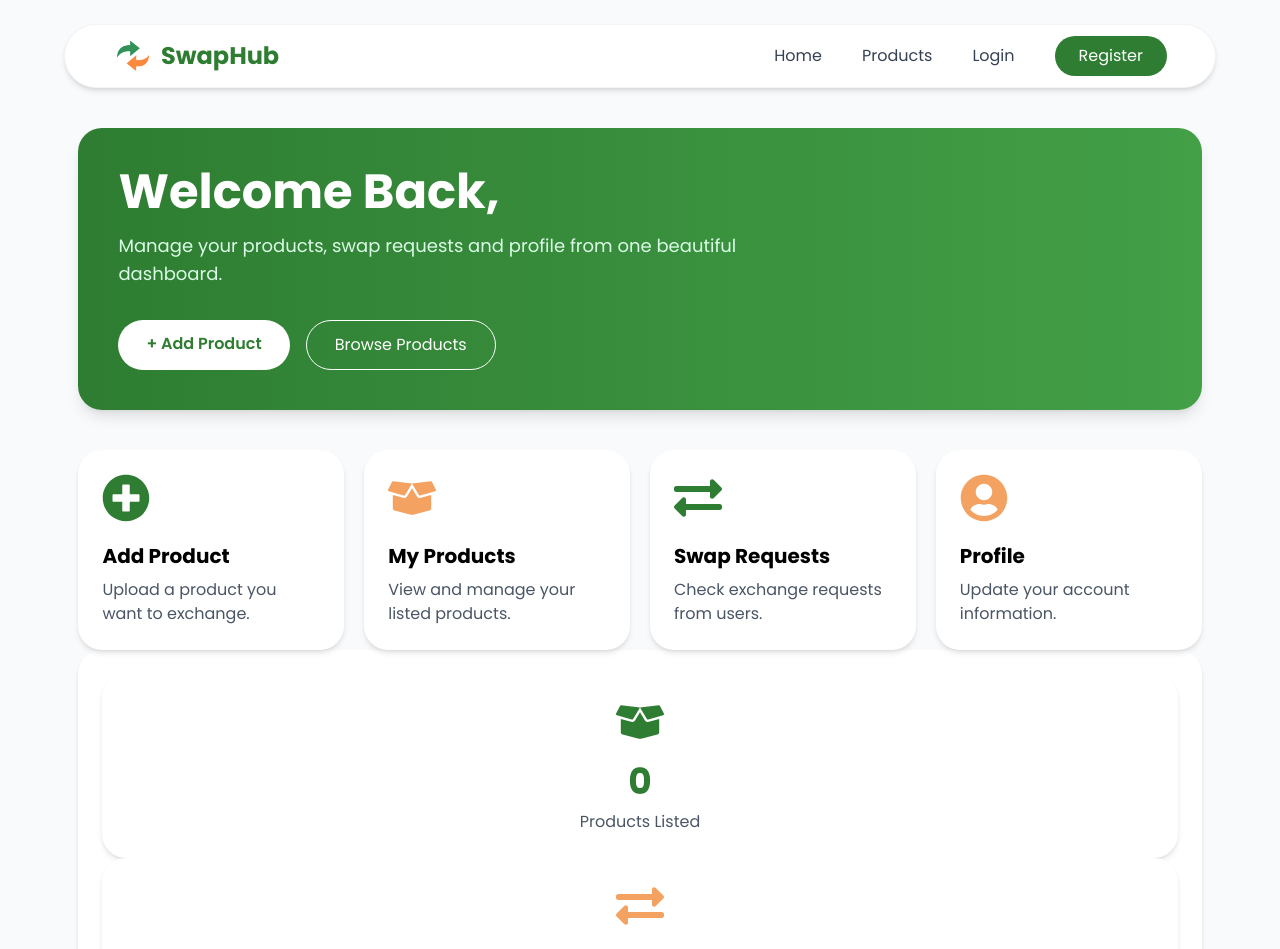
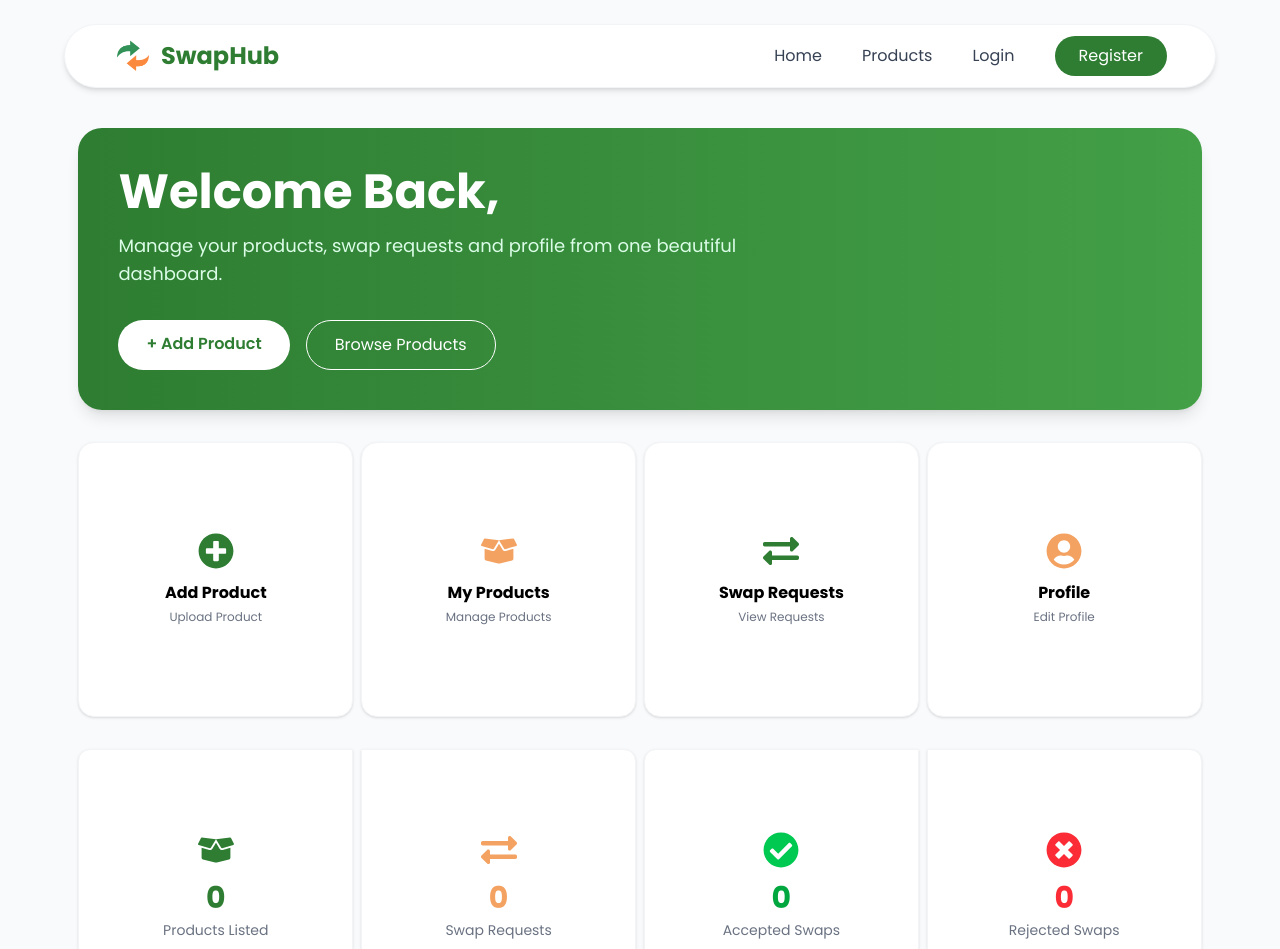
Before and after one commit to Amanverma45/swapHub, a React (Vite) app in the folder Frontend/hub/: page /welcome in a window 1280 px wide. Shown: the top 949 px of the page. Built offline with nearby package versions, Linux system fonts and the light colour scheme; no server answers.

Commit message:
UI polish

```diff
--- a/Frontend/hub/src/Components/Login.jsx
+++ b/Frontend/hub/src/Components/Login.jsx
@@ -15,10 +15,10 @@ const Login = () => {
         toast.error('Fill the require feild');
         return;
       }
-      const response = await axios.post('https://swaphub-backend-855x.onrender.com/api/loginUser', {
+      const response = await axios.post("/loginUser", {
         email,
-        password
-      })
+        password,
+      });
       console.log(response.data);
       localStorage.setItem("token", response.data.token);
       localStorage.setItem("user", JSON.stringify(response.data.user));
--- a/Frontend/hub/src/Components/Navbar.jsx
+++ b/Frontend/hub/src/Components/Navbar.jsx
@@ -27,8 +27,10 @@ const Navbar = () => {
     }
   };
   useEffect(() => {
+  if (token) {
     getNotificationCount();
-  }, []);
+  }
+}, [token]);
 
   return (
     <>
--- a/Frontend/hub/src/Components/Welcome.jsx
+++ b/Frontend/hub/src/Components/Welcome.jsx
@@ -8,20 +8,13 @@ const Welcome = () => {
     <section className="min-h-[85vh] bg-gray-50 py-10 px-4">
       <div className="w-[90%] max-w-6xl mx-auto">
 
-        <motion.div
-          initial={{ opacity: 0, y: -40 }}
-          animate={{ opacity: 1, y: 0 }}
-          transition={{ duration: 0.6 }}
-          className="bg-gradient-to-r from-[#2E7D32] to-[#43A047] rounded-3xl p-8 md:p-10 text-white shadow-lg"
-        >
-          <h1 className="text-3xl md:text-5xl font-bold">
-            Welcome Back, {user?.name}
-          </h1>
+        {/* top section  */}
 
+        <motion.div initial={{ opacity: 0, y: -40 }} animate={{ opacity: 1, y: 0 }} transition={{ duration: 0.6 }}
+          className="bg-gradient-to-r from-[#2E7D32] to-[#43A047] rounded-3xl p-8 md:p-10 text-white shadow-lg">
+          <h1 className="text-3xl md:text-5xl font-bold"> Welcome Back, {user?.name} </h1>
           <p className="mt-4 text-lg text-green-100 max-w-2xl">
-            Manage your products, swap requests and profile from one
-            beautiful dashboard.
-          </p>
+            Manage your products, swap requests and profile from one beautiful dashboard. </p>
 
           <div className="flex flex-wrap gap-4 mt-8">
             <Link
@@ -39,133 +32,152 @@ const Welcome = () => {
             </Link>
           </div>
         </motion.div>
-        {/* <div className="grid sm:grid-cols-2 lg:grid-cols-4 gap-6 mt-10"> */}
-        <div className="grid grid-cols-2 lg:grid-cols-4 gap-5 mt-10">
 
-          <Link to="/addProduct" className="h-full">
+        {/* second section  */}
+
+        <div className="grid grid-cols-2 lg:grid-cols-4 gap-2 mt-8">
+          <Link to="/addProduct" className="block">
             <motion.div
               initial={{ opacity: 0, x: -60 }}
               whileInView={{ opacity: 1, x: 0 }}
               viewport={{ once: true }}
               transition={{ duration: 0.5 }}
               whileHover={{
-                scale: 1.04,
-                boxShadow: "0 20px 35px rgba(0,0,0,0.12)"
+                scale: 1.03,
+                boxShadow: "0 12px 25px rgba(0,0,0,0.12)",
               }}
-              className="bg-white rounded-3xl shadow-md p-5 md:p-6 cursor-pointer h-full flex flex-col transition-all duration-300"
+              className="bg-white rounded-2xl border border-gray-100 shadow-sm
+               aspect-square
+               flex flex-col items-center justify-center
+               p-3 text-center transition-all duration-300"
             >
-              <FaPlusCircle className="text-5xl text-[#2E7D32] mb-5" />
-              <h2 className="text-xl font-bold">Add Product</h2>
-              <p className="text-gray-600 mt-2 flex-1">
-                Upload a product you want to exchange.
+              <FaPlusCircle className="text-4xl text-[#2E7D32] mb-3" />
+
+              <h2 className="font-bold text-base">
+                Add Product
+              </h2>
+
+              <p className="text-xs text-gray-500 mt-1">
+                Upload Product
               </p>
             </motion.div>
           </Link>
 
-          <Link to='/myProducts' className="h-full">
+          <Link to="/myProducts" className="block">
             <motion.div
               initial={{ opacity: 0, x: 60 }}
               whileInView={{ opacity: 1, x: 0 }}
               viewport={{ once: true }}
               transition={{ duration: 0.5, delay: 0.1 }}
               whileHover={{
-                scale: 1.04,
-                boxShadow: "0 20px 35px rgba(0,0,0,0.12)"
+                scale: 1.03,
+                boxShadow: "0 12px 25px rgba(0,0,0,0.12)",
               }}
-              className="bg-white rounded-3xl shadow-md p-5 md:p-6 cursor-pointer h-full flex flex-col transition-all duration-300"
+              className="bg-white rounded-2xl border border-gray-100 shadow-sm aspect-square flex flex-col items-center justify-center p-3 text-center transition-all duration-300"
             >
-              <FaBoxOpen className="text-5xl text-[#F4A261] mb-5" />
-              <h2 className="text-xl font-bold">My Products</h2>
-              <p className="text-gray-600 mt-2 flex-1">
-                View and manage your listed products.
+              <FaBoxOpen className="text-4xl text-[#F4A261] mb-3" />
+
+              <h2 className="font-bold text-base">
+                My Products
+              </h2>
+
+              <p className="text-xs text-gray-500 mt-1">
+                Manage Products
               </p>
             </motion.div>
           </Link>
-
-          <Link to="/swapRequest" className="h-full">
+          <Link to="/swapRequest" className="block">
             <motion.div
               initial={{ opacity: 0, x: -60 }}
               whileInView={{ opacity: 1, x: 0 }}
               viewport={{ once: true }}
               transition={{ duration: 0.5, delay: 0.2 }}
               whileHover={{
-                scale: 1.04,
-                boxShadow: "0 20px 35px rgba(0,0,0,0.12)",
+                scale: 1.03,
+                boxShadow: "0 12px 25px rgba(0,0,0,0.12)",
               }}
-              className="bg-white rounded-3xl shadow-md p-5 md:p-6 cursor-pointer h-full flex flex-col transition-all duration-300"
+              className="bg-white rounded-2xl border border-gray-100 shadow-sm aspect-square flex flex-col items-center justify-center p-3 text-center transition-all duration-300"
             >
-              <FaExchangeAlt className="text-5xl text-[#2E7D32] mb-5" />
+              <FaExchangeAlt className="text-4xl text-[#2E7D32] mb-3" />
 
-              <h2 className="text-xl font-bold">
+              <h2 className="font-bold text-base">
                 Swap Requests
               </h2>
 
-              <p className="text-gray-600 mt-2 flex-1">
-                Check exchange requests from users.
+              <p className="text-xs text-gray-500 mt-1">
+                View Requests
               </p>
             </motion.div>
           </Link>
 
-          <Link to="/profile" className="h-full">
+          <Link to="/profile" className="block">
             <motion.div
               initial={{ opacity: 0, x: 60 }}
               whileInView={{ opacity: 1, x: 0 }}
               viewport={{ once: true }}
               transition={{ duration: 0.5, delay: 0.3 }}
               whileHover={{
-                scale: 1.04,
-                boxShadow: "0 20px 35px rgba(0,0,0,0.12)",
+                scale: 1.03,
+                boxShadow: "0 12px 25px rgba(0,0,0,0.12)",
               }}
-              className="bg-white rounded-3xl shadow-md p-5 md:p-6 cursor-pointer h-full flex flex-col transition-all duration-300"
+              className="bg-white rounded-2xl border border-gray-100 shadow-sm aspect-square flex flex-col items-center justify-center p-3 text-center transition-all duration-300"
             >
-              <FaUserCircle className="text-5xl text-[#F4A261] mb-5" />
+              <FaUserCircle className="text-4xl text-[#F4A261] mb-3" />
 
-              <h2 className="text-xl font-bold">
+              <h2 className="font-bold text-base">
                 Profile
               </h2>
 
-              <p className="text-gray-600 mt-2 flex-1">
-                Update your account information.
+              <p className="text-xs text-gray-500 mt-1">
+                Edit Profile
               </p>
             </motion.div>
           </Link>
-
         </div>
 
-        <motion.div
-          initial={{ opacity: 0, y: 40 }}
-          whileInView={{ opacity: 1, y: 0 }}
-          viewport={{ once: true }}
-          transition={{ delay: 0.1 }}
-          className="bg-white rounded-3xl shadow-md p-6 text-center hover:shadow-xl transition-all duration-300"
-        >
+        {/* third section  */}
+        <div className="grid grid-cols-2 lg:grid-cols-4 gap-2 mt-8">
 
-          <div className="bg-white rounded-3xl shadow-md p-6 text-center hover:shadow-xl transition">
-            <FaBoxOpen className="text-5xl text-[#2E7D32] mx-auto mb-4" />
+          <motion.div
+            initial={{ opacity: 0, y: 40 }}
+            whileInView={{ opacity: 1, y: 0 }}
+            viewport={{ once: true }}
+            transition={{ delay: 0.1 }}
+            whileHover={{
+              scale: 1.03,
+              boxShadow: "0 12px 25px rgba(0,0,0,0.12)",
+            }}
+            className="bg-white border border-gray-100 rounded-l-xl aspect-square flex flex-col items-center justify-center p-3 shadow-sm transition-all duration-300"
+          >
+            <FaBoxOpen className="text-4xl text-[#2E7D32] mb-3" />
 
-            <h3 className="text-4xl font-bold text-[#2E7D32]">
+            <h3 className="text-3xl font-bold text-[#2E7D32]">
               0
             </h3>
 
-            <p className="mt-2 text-gray-600">
+            <p className="text-sm text-gray-500 mt-1 text-center">
               Products Listed
             </p>
-          </div>
+          </motion.div>
 
           <motion.div
             initial={{ opacity: 0, y: 40 }}
             whileInView={{ opacity: 1, y: 0 }}
             viewport={{ once: true }}
             transition={{ delay: 0.2 }}
-            className="bg-white rounded-3xl shadow-md p-6 text-center hover:shadow-xl transition-all duration-300"
+            whileHover={{
+              scale: 1.03,
+              boxShadow: "0 12px 25px rgba(0,0,0,0.12)",
+            }}
+            className="bg-white border border-gray-100 rounded-r-xl aspect-square flex flex-col items-center justify-center p-3 shadow-sm transition-all duration-300"
           >
-            <FaExchangeAlt className="text-5xl text-[#F4A261] mx-auto mb-4" />
+            <FaExchangeAlt className="text-4xl text-[#F4A261] mb-3" />
 
-            <h3 className="text-4xl font-bold text-[#F4A261]">
+            <h3 className="text-3xl font-bold text-[#F4A261]">
               0
             </h3>
 
-            <p className="mt-2 text-gray-600">
+            <p className="text-sm text-gray-500 mt-1 text-center">
               Swap Requests
             </p>
           </motion.div>
@@ -175,15 +187,19 @@ const Welcome = () => {
             whileInView={{ opacity: 1, y: 0 }}
             viewport={{ once: true }}
             transition={{ delay: 0.3 }}
-            className="bg-white rounded-3xl shadow-md p-6 text-center hover:shadow-xl transition-all duration-300"
+            whileHover={{
+              scale: 1.03,
+              boxShadow: "0 12px 25px rgba(0,0,0,0.12)",
+            }}
+            className="bg-white border border-gray-100 rounded-l-xl aspect-square flex flex-col items-center justify-center p-3 shadow-sm transition-all duration-300"
           >
-            <FaCheckCircle className="text-5xl text-green-500 mx-auto mb-4" />
+            <FaCheckCircle className="text-4xl text-green-500 mb-3" />
 
-            <h3 className="text-4xl font-bold text-green-600">
+            <h3 className="text-3xl font-bold text-green-600">
               0
             </h3>
 
-            <p className="mt-2 text-gray-600">
+            <p className="text-sm text-gray-500 mt-1 text-center">
               Accepted Swaps
             </p>
           </motion.div>
@@ -193,19 +209,24 @@ const Welcome = () => {
             whileInView={{ opacity: 1, y: 0 }}
             viewport={{ once: true }}
             transition={{ delay: 0.4 }}
-            className="bg-white rounded-3xl shadow-md p-6 text-center hover:shadow-xl transition-all duration-300"
+            whileHover={{
+              scale: 1.03,
+              boxShadow: "0 12px 25px rgba(0,0,0,0.12)",
+            }}
+            className="bg-white border border-gray-100 rounded-r-xl aspect-square flex flex-col items-center justify-center p-3 shadow-sm transition-all duration-300"
           >
-            <FaTimesCircle className="text-5xl text-red-500 mx-auto mb-4" />
+            <FaTimesCircle className="text-4xl text-red-500 mb-3" />
 
-            <h3 className="text-4xl font-bold text-red-500">
+            <h3 className="text-3xl font-bold text-red-500">
               0
             </h3>
 
-            <p className="mt-2 text-gray-600">
+            <p className="text-sm text-gray-500 mt-1 text-center">
               Rejected Swaps
             </p>
           </motion.div>
-        </motion.div>
+
+        </div>
       </div>
     </section>
   );
```
